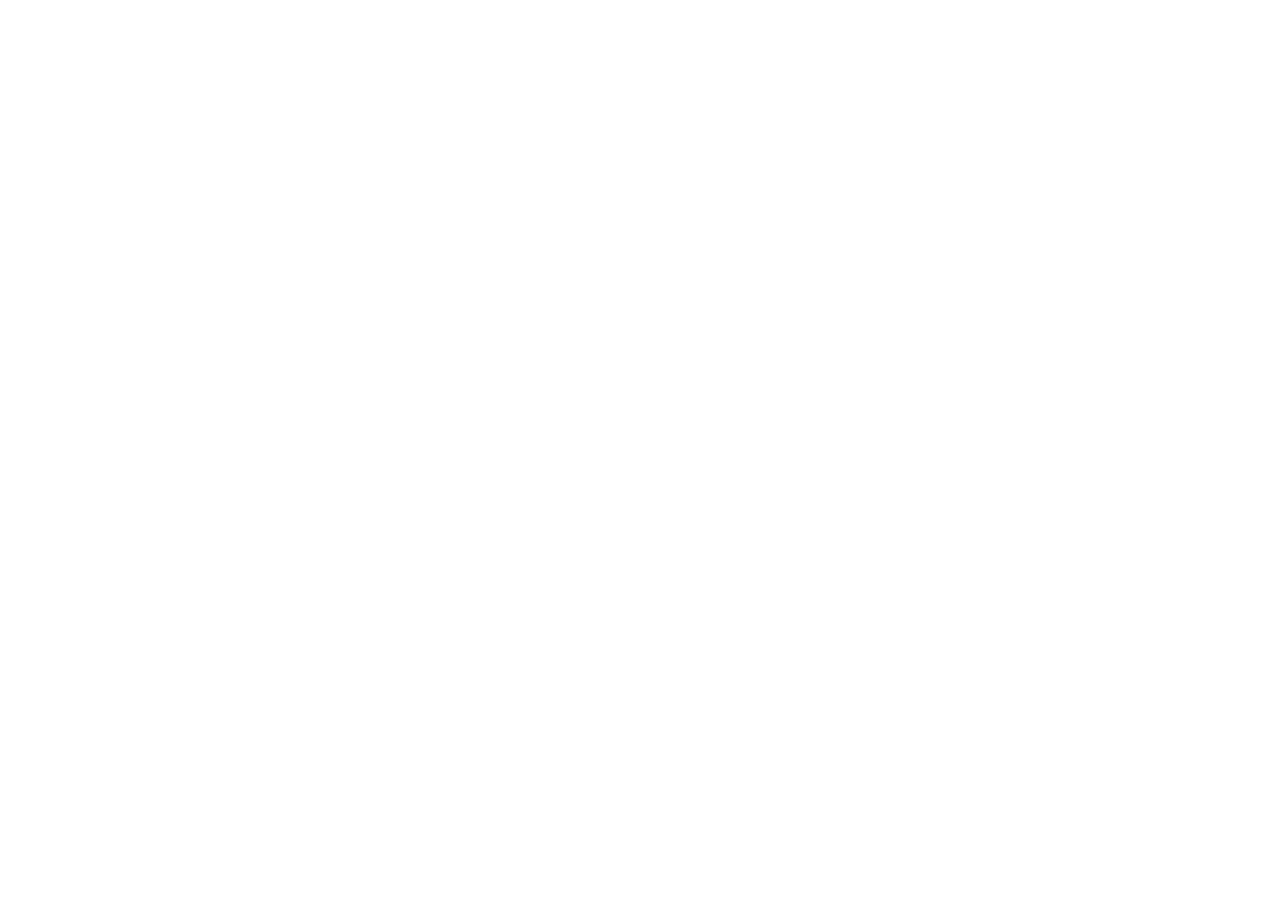
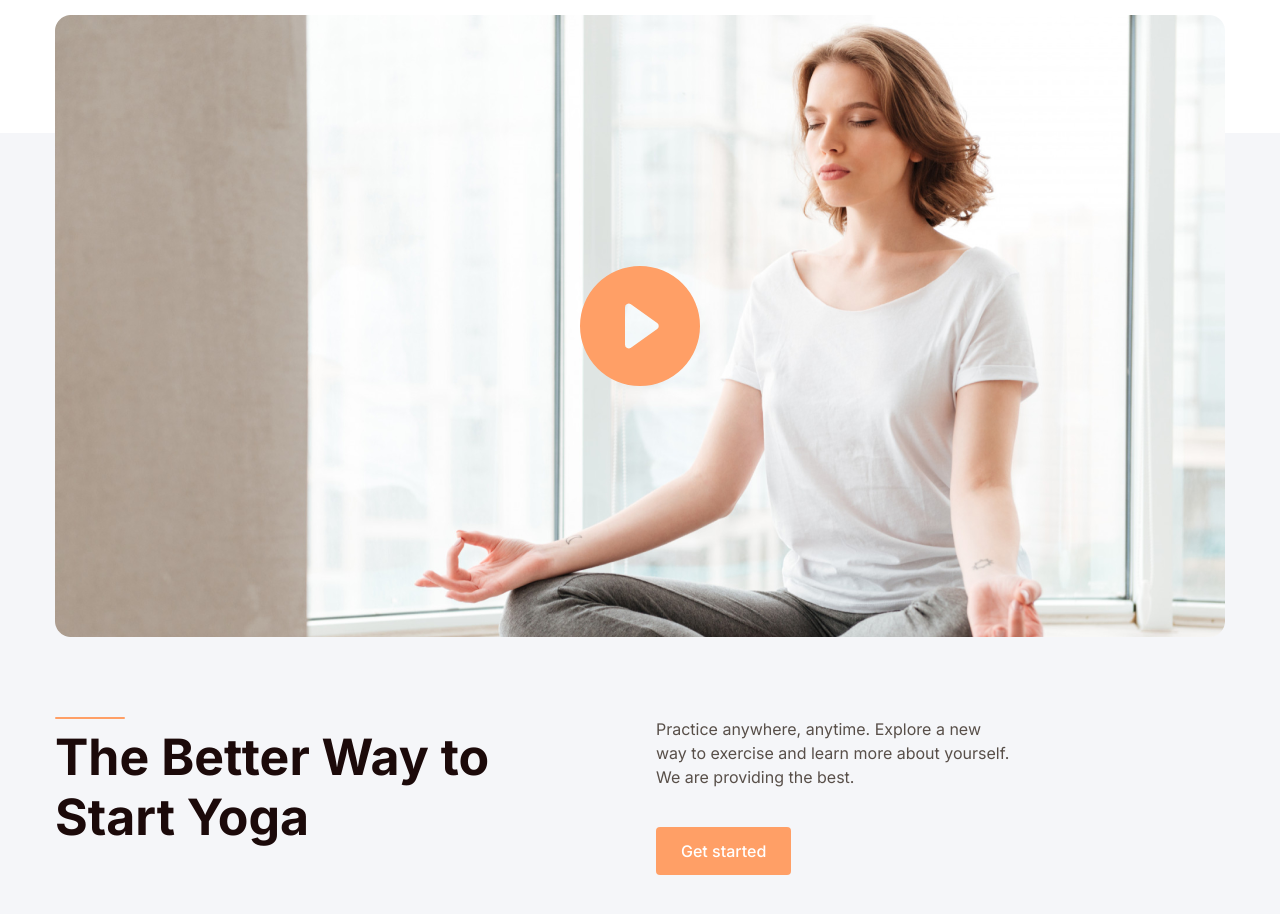
Before and after one commit to acatzk/yoga-yola, a Next.js app: page / in a window 1280 px wide. Shown: the part 1780-2694 px from the top of the page. Built offline with nearby package versions, Linux system fonts and the light colour scheme.

Commit message:
Feat: Add Feature Section (#5)

```diff
--- a/package.json
+++ b/package.json
@@ -15,6 +15,7 @@
     "react-countup": "^6.3.0",
     "react-dom": "18.2.0",
     "react-icons": "^4.4.0",
+    "react-modal-video": "^1.2.10",
     "react-parallax": "^3.5.1"
   },
   "devDependencies": {
@@ -22,10 +23,12 @@
     "@types/node": "18.7.8",
     "@types/react": "18.0.17",
     "@types/react-dom": "18.0.6",
+    "@types/react-modal-video": "^1.2.0",
     "autoprefixer": "^10.4.8",
     "eslint": "8.22.0",
     "eslint-config-next": "12.2.5",
     "postcss": "^8.4.16",
+    "sass": "^1.54.5",
     "tailwindcss": "^3.1.8",
     "typescript": "4.7.4"
   }
--- /dev/null
+++ b/src/components/Features.tsx
@@ -0,0 +1,57 @@
+import React, { useState } from 'react'
+import ModalVideo from 'react-modal-video'
+import { BsPlayCircleFill } from 'react-icons/bs'
+
+import { classNames } from '~/utils/classNames'
+
+const Features: React.FC = (): JSX.Element => {
+  const [isOpen, setOpen] = useState<boolean>(false)
+
+  return (
+    <section className="bg-section min-h-[428px] pt-8 pb-[38px] lg:pb-[150px] mt-[120px] lg:mt-[130px]">
+      <div className="container mx-auto">
+        <div
+          className={classNames(
+            'bg-video bg-cover bg-center bg-no-repeat h-[310px] lg:h-[622px] w-full',
+            'flex justify-center items-center rounded-md -mt-[150px] mb-[28px] lg:mb-20'
+          )}
+          data-aos="fade-up"
+          data-aos-duration="1500"
+          data-aos-offset="500"
+        >
+          {/* play btn */}
+          <div
+            onClick={() => setOpen(!isOpen)}
+            className="text-6xl lg:text-[120px] text-orange cursor-pointer hover:scale-110 transition"
+          >
+            <BsPlayCircleFill />
+          </div>
+        </div>
+        <div className="flex flex-col lg:flex-row lg:gap-x-8">
+          <div className="flex-1" data-aos="fade-right">
+            <div className="w-9 h-[2px] bg-orange mb-2 lg:w-[70px] rounded-full"></div>
+            <h2 className="h2 mb-3 lg:mb-0">
+              The Better Way to <br /> Start Yoga
+            </h2>
+          </div>
+          <div className="flex-1" data-aos="fade-left">
+            <p className="max-w-[360px] mb-[18px] lg:mb-[38px]">
+              Practice anywhere, anytime. Explore a new way to exercise and
+              learn more about yourself. We are providing the best.
+            </p>
+            <button className="btn btn-sm btn-orange">Get started</button>
+          </div>
+        </div>
+      </div>
+      {/* video */}
+      <ModalVideo
+        channel="youtube"
+        isOpen={isOpen}
+        videoId="klmBssEYkdU"
+        onClose={() => setOpen(false)}
+      />
+    </section>
+  )
+}
+
+export default Features
--- a/src/pages/_app.tsx
+++ b/src/pages/_app.tsx
@@ -2,6 +2,7 @@
 import { useEffect } from 'react'
 import type { AppProps } from 'next/app'
 
+import '~/styles/video.scss'
 import '~/styles/globals.css'
 
 function MyApp({ Component, pageProps }: AppProps) {
--- a/src/pages/index.tsx
+++ b/src/pages/index.tsx
@@ -5,6 +5,7 @@
 import Layout from '~/layouts/Layout'
 import Cards from '~/components/Cards'
 import Facts from '~/components/Facts'
+import Features from '~/components/Features'
 
 const Index: NextPage = (): JSX.Element => {
   return (
@@ -15,6 +16,7 @@
       <Hero />
       <Cards />
       <Facts />
+      <Features />
       <div className="h-[2000px]"></div>
     </Layout>
   )
--- /dev/null
+++ b/src/styles/video.scss
@@ -0,0 +1 @@
+@import 'node_modules/react-modal-video/scss/modal-video.scss';
```
Also changed, not shown: 1 other file (tests, documents, lock files or other folders).
